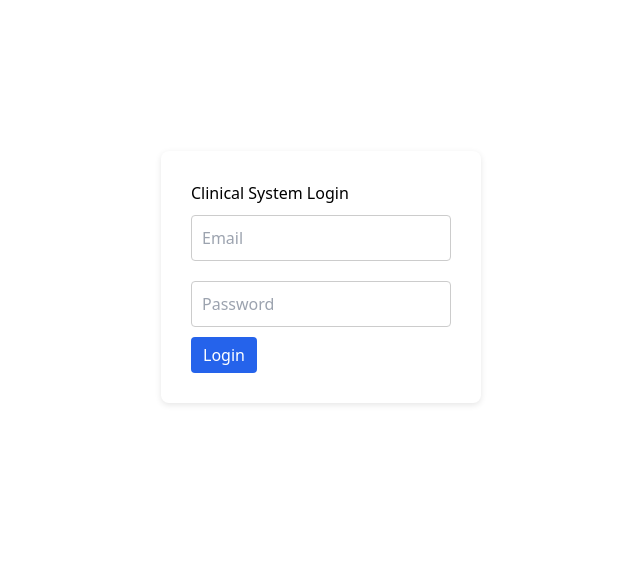
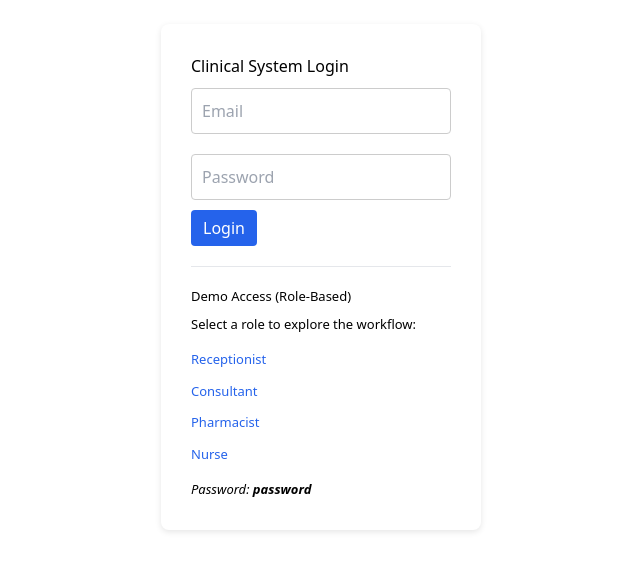
Before and after one commit to BenedictMzizi/clinical-system, a React (Create React App) app in the folder frontend/: page / in a window 1280 px wide. Shown: the part 113-684 px from the top of the page, without its empty margins (319-959 px from the left). Built offline with nearby package versions, Linux system fonts and the light colour scheme; no server answers.

Commit message:
Update Login.jsx

```diff
--- a/frontend/src/pages/Login.jsx
+++ b/frontend/src/pages/Login.jsx
@@ -120,7 +120,17 @@ export default function Login() {
       setLoading(false);
     }
   }
+const demoAccounts = [
+  { role: "Receptionist", email: "reception@test.com" },
+  { role: "Consultant", email: "doctor@test.com" },
+  { role: "Pharmacist", email: "pharmacy@test.com" },
+  { role: "Nurse", email: "nurse@test.com" },
+];
 
+function useDemoAccount(email) {
+  setEmail(email);
+  setPassword("password");
+}
   return (
 
     <div style={{
@@ -169,6 +179,32 @@ export default function Login() {
             {error}
           </div>
         }
+        <hr style={{ margin: "20px 0" }} />
+
+<div style={{ fontSize: 13 }}>
+  <h4 style={{ marginBottom: 8 }}>Demo Access (Role-Based)</h4>
+  <p style={{ marginBottom: 10 }}>
+    Select a role to explore the workflow:
+  </p>
+
+  {demoAccounts.map(account => (
+    <div
+      key={account.role}
+      onClick={() => useDemoAccount(account.email)}
+      style={{
+        cursor: "pointer",
+        padding: "6px 0",
+        color: "#2563eb"
+      }}
+    >
+      {account.role}
+    </div>
+  ))}
+
+  <p style={{ marginTop: 10, fontStyle: "italic" }}>
+    Password: <strong>password</strong>
+  </p>
+</div>
 
       </form>
 
```
